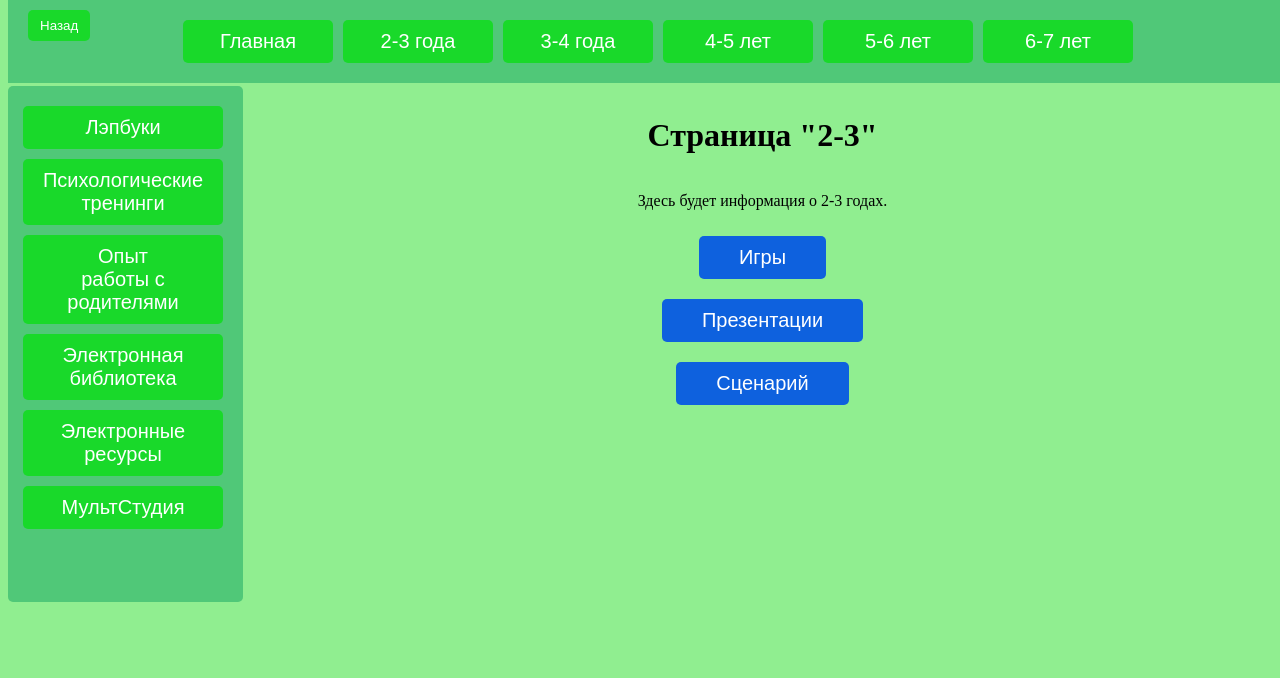
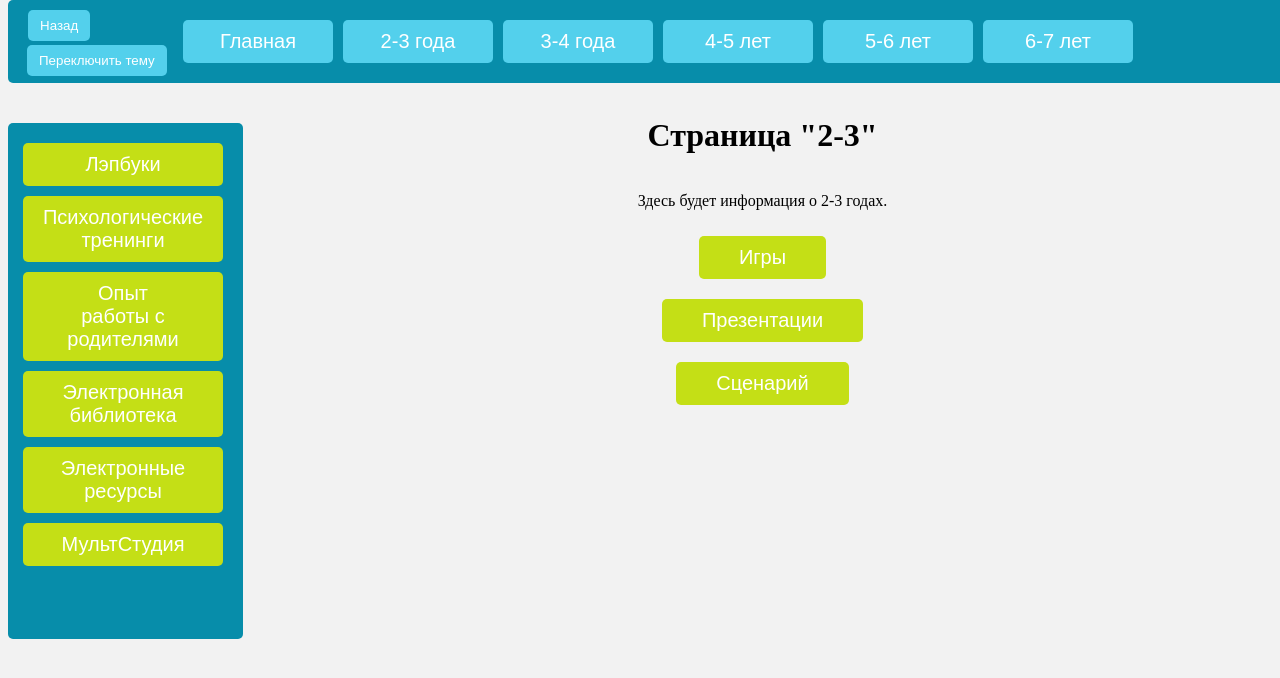
Before and after one commit to EdikPrudnikov/Prudnikov_4218, a Vue app: page /Button1 in a window 1280 px wide. Shown: the top 678 px of the page. Built offline with nearby package versions, Linux system fonts and the light colour scheme.

Commit message:
my changes

```diff
--- a/src/components/Button1.vue
+++ b/src/components/Button1.vue
@@ -26,5 +26,11 @@ export default {
 </script>
 
 <style>
+.dark-theme h1 {
+color: #ffffff;
+}
+.dark-theme p {
+color: #ffffff;
+}
 @import url('./components_style/mystyles.css');
 </style>
--- a/src/components/Main.vue
+++ b/src/components/Main.vue
@@ -1,7 +1,7 @@
-
 <template>
-  <div>
-    <button class="reset-button"></button>
+  <div :class="{ 'dark-theme': isDarkMode }">
+    <div class="button-container">
+      <button @click="toggleTheme" class="wide-button">Переключить тему</button>
     <div class="navbar">
       <div class="button-container">
         <button @click="goToHome" class="custom2-button">Главная</button>
@@ -10,7 +10,7 @@
         <button @click="goToButton3" class="custom2-button">4-5 лет</button>
         <button @click="goToButton4" class="custom2-button">5-6 лет</button>
         <button @click="goToButton5" class="custom2-button">6-7 лет</button>
-        <button @click="goBack" class="back-button">Назад</button> <!-- Кнопка "Назад" -->
+        <button @click="goBack" class="back-button">Назад</button>
       </div>
     </div>
     <div class="sidebar">
@@ -23,18 +23,25 @@
       <div v-if="showTooltip" class="tooltip">Здесь Вы сможете посмотреть мультфильмы в соответствии с вашими интересами</div> <!-- Всплывающее окно -->
     </div>
   </div>
+</div>
 </template>
 
 <script>
 import './components_style/style_button.css';
+
 export default {
   data() {
     return {
       showTooltip: false, // Переменная для управления отображением всплывающего окна
+      isDarkMode: false // Изначально светлая тема
     };
   },
   methods: {
-    goBack() { // Метод для возврата на предыдущую страницу
+    toggleTheme() {
+      this.isDarkMode = !this.isDarkMode;
+      localStorage.setItem('theme', this.isDarkMode ? 'dark' : 'light');
+    },
+    goBack() {
       this.$router.go(-1);
     },
     goToHome() {
@@ -46,7 +53,8 @@ export default {
     goToButton2() {
       this.$router.push('/Button2');
     },
-    goToButton3() {    this.$router.push('/Button3');
+    goToButton3() {
+      this.$router.push('/Button3');
     },
     goToButton4() {
       this.$router.push('/Button4');
@@ -73,6 +81,23 @@ export default {
       this.$router.push('/ElectronicResources');
     },
   },
+  mounted() {
+    const theme = localStorage.getItem('theme');
+    if (theme === 'dark') {
+      this.isDarkMode = true;
+      document.body.classList.add('dark-theme'); // Добавлено для применения темной темы
+    }
+  },
+
+  watch: {
+    isDarkMode(newValue) {
+      if (newValue) {
+        document.body.classList.add('dark-theme'); // Добавлено для применения темной темы
+      } else {
+        document.body.classList.remove('dark-theme'); // Удаление класса при светлой теме
+      }
+    }
+  }
 };
 </script>
 
--- a/src/components/components_style/mystyles.css
+++ b/src/components/components_style/mystyles.css
@@ -1,7 +1,10 @@
 body {
-    background-color: #90ee90;
+    background-color: #f2f2f2 ;
 }
 
+body.dark-theme {
+background-color: #0e3a5b;
+}
 .container {
   display: flex;
   flex-direction: column;
--- a/src/components/components_style/style_button.css
+++ b/src/components/components_style/style_button.css
@@ -1,6 +1,22 @@
+.wide-button {
+  color: white;
+  position: absolute; /* Позиционирование кнопки */
+  top: 45px; /* Отступ сверху */
+  left: 27px; /* Отступ слева */
+  z-index: 1001; /* выше других элементов */
+  background-color: #53d0ec; /* Цвет фона */
+  border: none; /* Без границ */
+  padding: 8px 12px; /* Отступы */
+  cursor: pointer; /* Указатель при наведении */
+  border-radius: 5px; /* Скругленные углы */
+}
+.dark-theme .wide-button {
+  background-color: #53d0ec; /* Цвет кнопок в тёмной теме */
+  color: black; /* Цвет текста в тёмной теме */
+}
 .custom4-button {
     margin: 10px 0; /* Отступы снизу и сверху, без отступа по бокам */
-    background-color: #0e61de;
+    background-color: #c4df16;
     color: white;
     padding: 10px 40px;
     border: none;
@@ -9,6 +25,10 @@
     display: flex;
     align-items: center;
     font-size: 20px;
+}
+.dark-theme .custom4-button {
+  background-color: #c4df16; /* Цвет кнопок в тёмной теме */
+  color: black; /* Цвет текста в тёмной теме */
 }
 .custom-button {
     background-color: #0ede15;
@@ -22,7 +42,7 @@
     font-size: 20px;
 }
 .custom5-button {
-    background-color: #04e00cb6;
+    background-color: #c4df16;
     color: white;
     padding: 10px 100px; /* Увеличение боковых отступов */
     border: none;
@@ -36,8 +56,12 @@
     width: 150px; /* Установление фиксированной ширины кнопокок */
     text-align: center; /* Центрирование текста в кнопках */
 }
+.dark-theme .custom5-button {
+  background-color: #DDF156; /* Цвет кнопок в тёмной теме */
+  color: black; /* Цвет текста в тёмной теме */
+}
 .custom2-button {
-    background-color: #04e00cb6;
+    background-color: #53d0ec;
     color: white;
     padding: 10px 20px; /* Увеличение боковых отступов */
     border: none;
@@ -51,9 +75,12 @@
     width: 150px; /* Установление фиксированной ширины кнопок */
     text-align: center; /* Центрирование текста в кнопках */
 }
-
+.dark-theme .custom2-button {
+  background-color: #53d0ec; /* Цвет кнопок в тёмной теме */
+  color: black; /* Цвет текста в тёмной теме */
+}
 .custom3-button {
-    background-color: #0e61de;
+    background-color: #c4df16;
     color: white;
     padding: 10px 40px;
     border: none;
@@ -66,9 +93,12 @@
     background-color: 0e61de;
     margin-left: 10px; /* Отступ слева для кнопки */
 }
-
+.dark-theme .custom3-button {
+  background-color: #DDF156;
+  color: black;
+  }
 .custom3-button:hover {
-    background-color: #dc1714; /* Темнее при наведении */
+    background-color: #94b700; /* Темнее при наведении */
 }
 
 .item-content {
@@ -87,19 +117,22 @@
 .tooltip {
     position: absolute; /* Позиционирование всплывающего окна */
     background-color: #fff; /* Цвет фона */
-    /*border: 1px solid #ccc;  Граница */
+    border: 1px solid #aeaeae;  Граница
     padding: 0px; /* Отступы */
     border-radius: 5px; /* Закругление углов */
     z-index: 1000; /* Уровень наложения */
     margin-top: 0px; /* Отступ сверху */
   }
-
+  .dark-theme .tooltip {
+    background-color: #155b91; /* Цвет фона для темной темы */
+    color: #000000; /* Цвет текста для темной темы */
+  }
   .sidebar {
     height: 62vh;
     width: 215px;
-    background-color: #50c878;
+    background-color: #078daa;
     padding: 10px;
-    margin-top: 60px;
+    margin-top: 115px;
     border: none;
     border-radius: 5px;
   }
@@ -110,22 +143,25 @@
     top: 10px; /* Отступ сверху */
     left: 20px; /* Отступ слева */
     z-index: 1001; /* выше других элементов */
-    background-color: #04e00cb6; /* Цвет фона */
+    background-color: #53d0ec; /* Цвет фона */
     border: none; /* Без границ */
     padding: 8px 12px; /* Отступы */
     cursor: pointer; /* Указатель при наведении */
     border-radius: 5px; /* Скругленные углы */
   }
-
+  .dark-theme .back-button {
+    color: black; /* Цвет текста в тёмной теме */
+  }
   .navbar {
     display: flex;
     justify-content: center;
-    background-color: #50c878;
+    background-color: #078daa;
     padding: 10px;
     width: 100%;
     position: fixed;
     top: 0;
     z-index: 1000;
+    border-radius: 5px;
   }
   .button-container {
     display: flex;
@@ -145,13 +181,15 @@
 }
 
 input {
+  background-color: #53d0ec;
   margin-bottom: 10px;
   padding: 8px;
   border-radius: 4px;
-  border: 1px solid #ccc;
+  border: 1px solid #53d0ec;
   width: 100%; /* ширина на всю ширину контейнера */
   max-width: 400px; /* максимальная ширина для ввода */
   box-sizing: border-box; /* учитываем отступы и границы в ширине */
+  color: black;
 }
 
 .large-title {
@@ -159,7 +197,9 @@ input {
   flex-grow: 1; /* текст займет оставшееся пространство */
   font-size: 20px;
 }
-
+.dark-theme .large-title {
+  color: #ffffff;
+  }
 .no-bullet {
   list-style-type: none;
   padding: 0;
--- a/src/views/Home.vue
+++ b/src/views/Home.vue
@@ -39,9 +39,14 @@ h1 {
   font-size: 2em;
   color: #1e10e5;
 }
-
+.dark-theme h1 {
+color: #EFE11A;
+}
 p {
   font-size: 1.7em;
   color: #555;
 }
+.dark-theme p {
+color: #ffffff;
+}
 </style>
```
